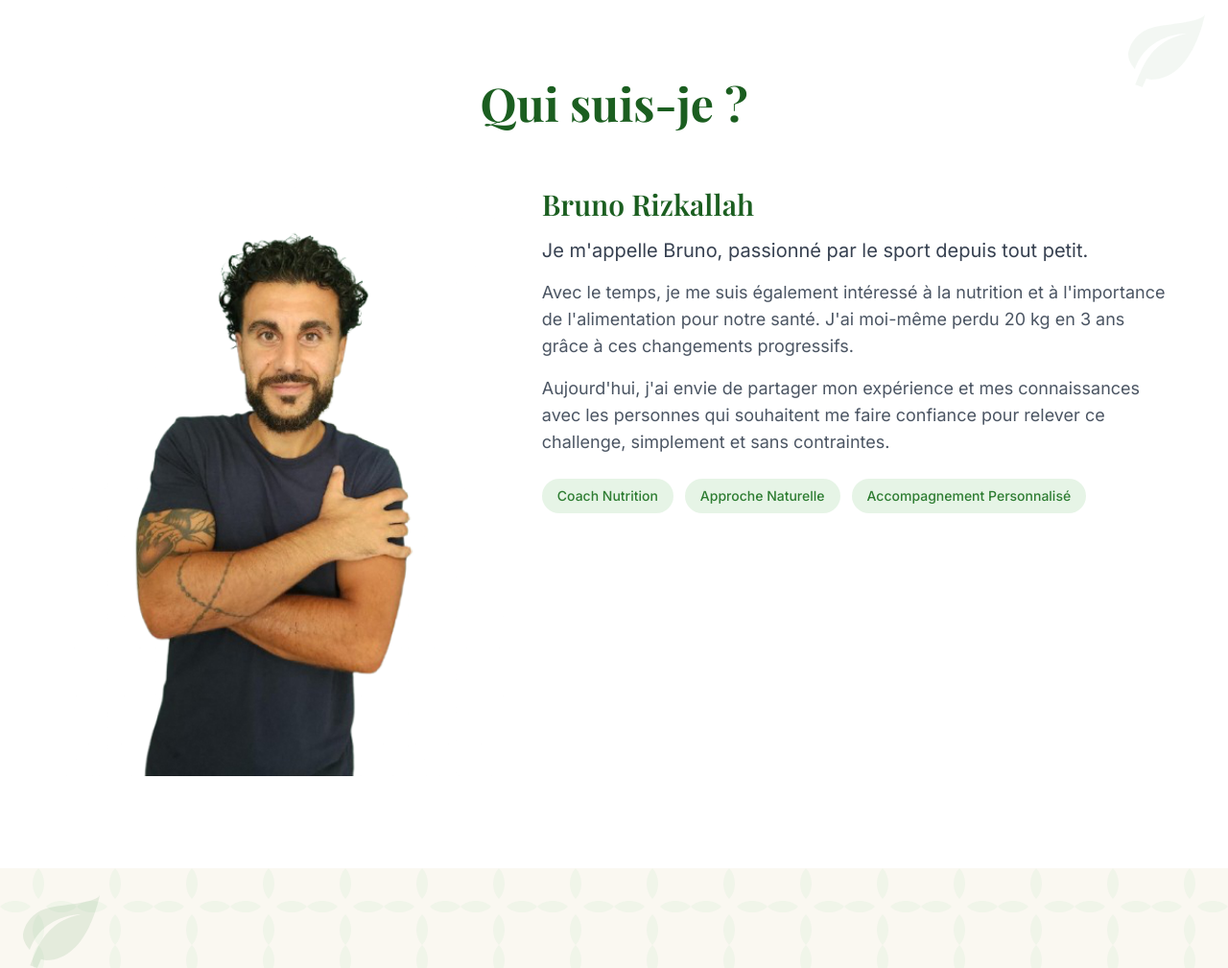
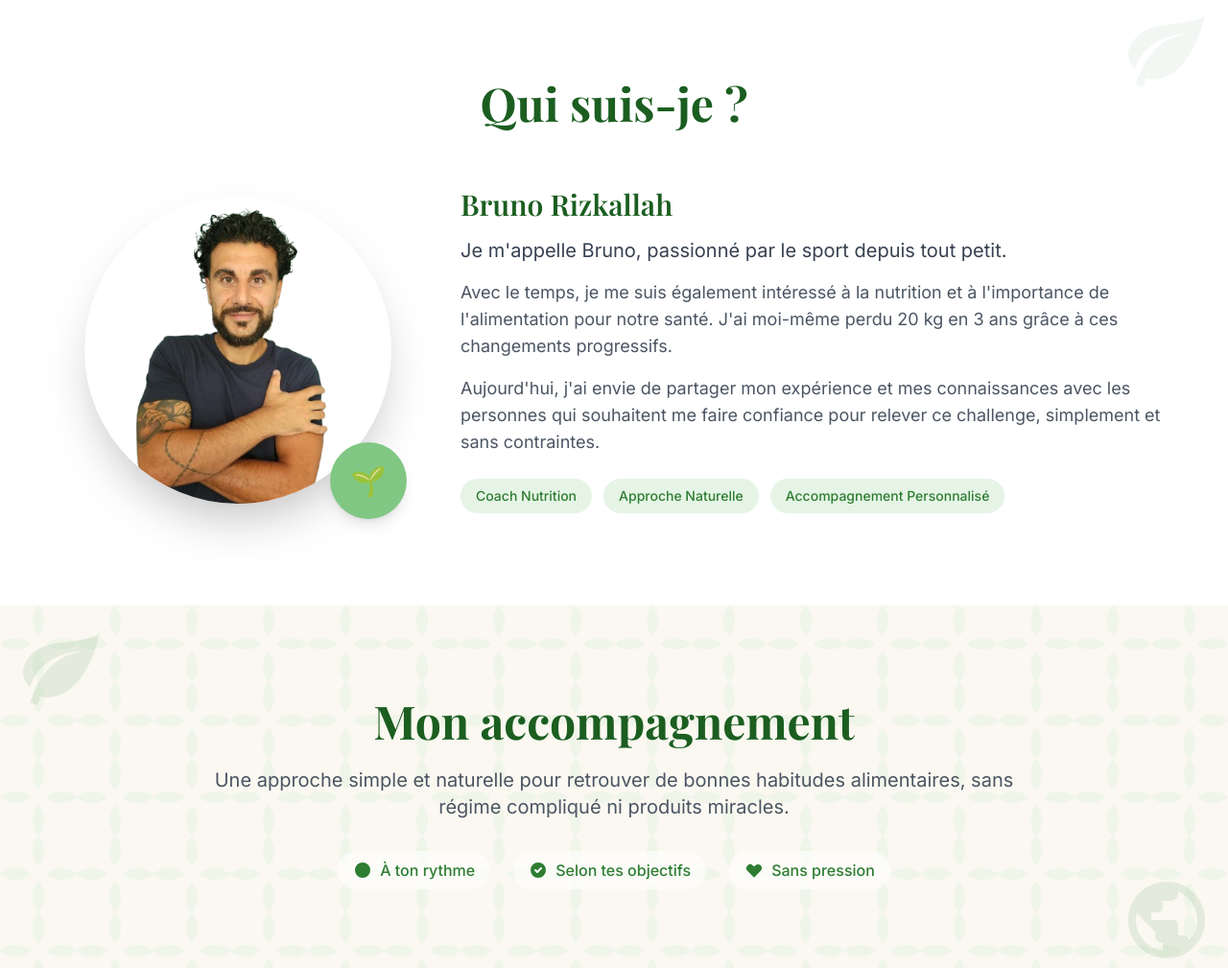
Before and after one commit to wanycode/coach-nono, a plain HTML site: page index.html in a window 1280 px wide. Shown: the part 813-1822 px from the top of the page at 96% size. Drawn offline with nearby package versions, Linux system fonts and the light colour scheme.

Commit message:
Add files via upload

```diff
--- a/index.html
+++ b/index.html
@@ -95,11 +95,18 @@
         </div>
         <div class="max-w-6xl mx-auto relative z-10">
             <h2 class="font-serif text-3xl md:text-5xl font-bold text-nature-darker text-center mb-12 md:mb-16 section-title">Qui suis-je ?</h2>
-            <div class="flex flex-row items-start gap-6 md:gap-10">
-                <div class="w-2/5 md:w-2/5 lg:w-2/5 flex-shrink-0">
-                    <img src="nono.PNG" alt="Nono Coach Nutrition" class="w-full h-auto object-cover">
+            <div class="flex flex-col md:flex-row items-center gap-8 md:gap-12">
+                <div class="w-full md:w-1/3 flex justify-center">
+                    <div class="relative">
+                        <div class="w-64 h-64 md:w-80 md:h-80 rounded-full overflow-hidden shadow-2xl">
+                            <img src="nono.PNG" alt="Nono Coach Nutrition" class="w-full h-full object-cover object-[position:center_20%]">
+                        </div>
+                        <div class="absolute -bottom-4 -right-4 w-16 h-16 md:w-20 md:h-20 bg-nature rounded-full flex items-center justify-center shadow-lg">
+                            <span class="text-2xl md:text-3xl">🌱</span>
+                        </div>
+                    </div>
                 </div>
-                <div class="w-3/5 md:w-3/5 text-center md:text-left">
+                <div class="w-full md:w-2/3 text-center md:text-left">
                     <h3 class="font-serif text-2xl md:text-3xl font-semibold text-nature-darker mb-4">Bruno Rizkallah</h3>
                     <p class="text-lg md:text-xl text-gray-700 leading-relaxed mb-4">
                         Je m'appelle Bruno, passionné par le sport depuis tout petit.
```
